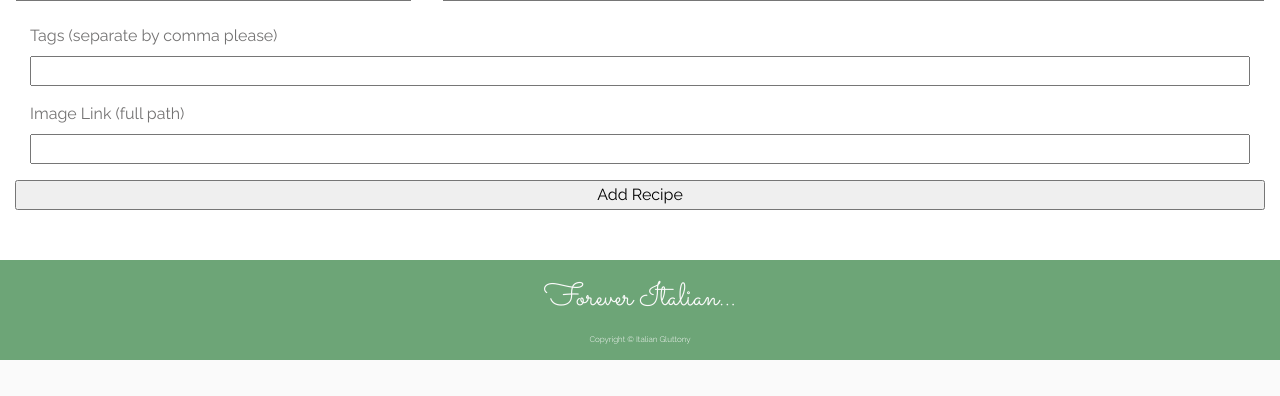
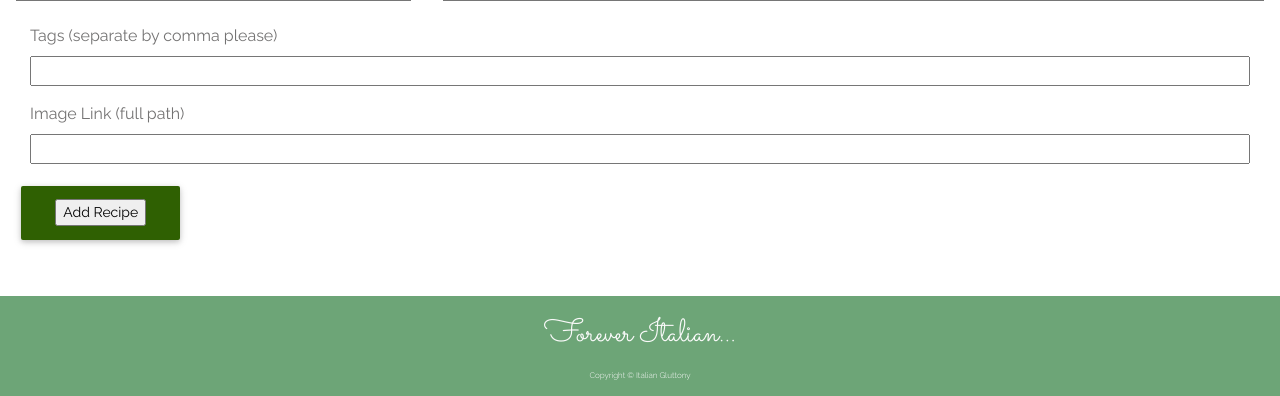
Before and after one commit to Vicky185/italianrecipe-app, a Flask app: page /create_recipe in a window 1280 px wide. Shown: the part 782-1178 px from the top of the page. Before the commit the page ends 1142 px from the top, so only its background shows below. Run offline with Flask 2, Linux system fonts and the light colour scheme; some libraries are stand-ins or nearby versions.

Commit message:
added styles to form buttons

```diff
--- a/templates/create_recipe.html
+++ b/templates/create_recipe.html
@@ -55,7 +55,7 @@
                 <span style="color: red;">{{ error }}</span>
             {% endfor %}
         </p>
-        <p>{{ form.submit() }}</p>
+        <p class="btn btn-click-more">{{ form.submit() }}</p>
     </div>
     </form>
 
--- a/templates/delete_recipe.html
+++ b/templates/delete_recipe.html
@@ -11,7 +11,7 @@
         {% endfor %}
     </p>
     <p>Are you sure you want to delete? Really sure?</p>
-    <p>{{ form.submit() }}</p>
+    <p class="btn btn-delete">{{ form.submit() }}</p>
 </form>
 
 {% endblock %}
```
